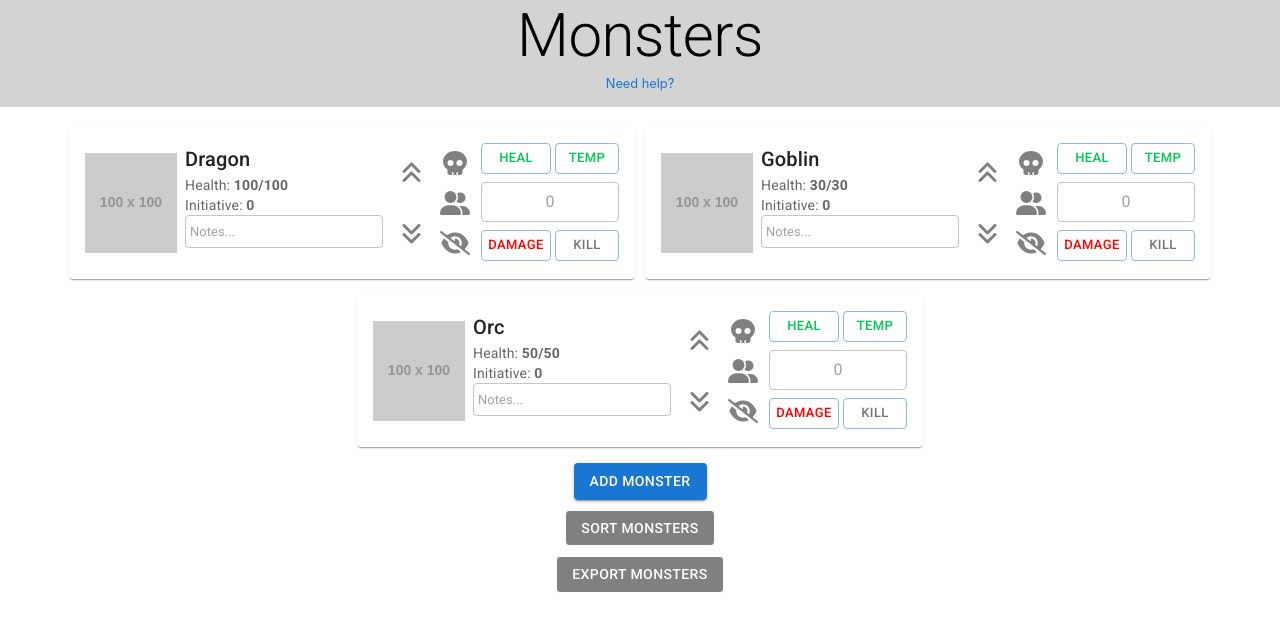
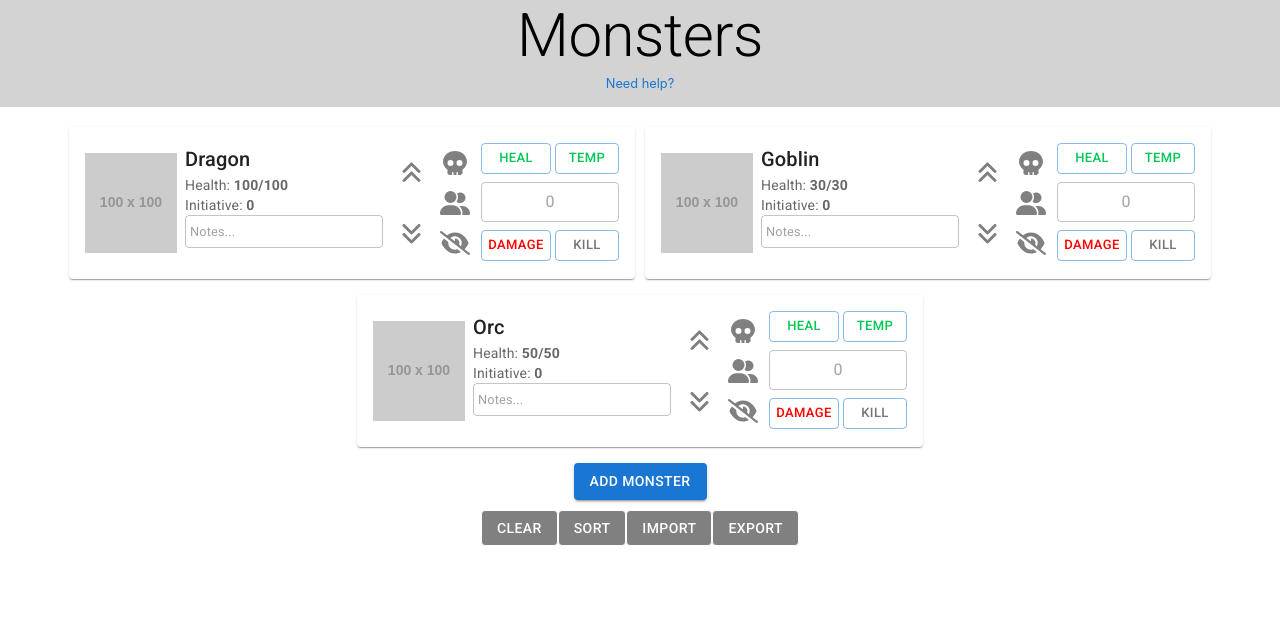
Before and after one commit to Nick-jw/dnd, a React (Create React App) app: page / in a window 1280 px wide. Shown: the top 632 px of the page. Built offline with nearby package versions, Linux system fonts and the light colour scheme.

Commit message:
Dynamic health value / importing

```diff
--- a/src/components/AddMonsterModal.tsx
+++ b/src/components/AddMonsterModal.tsx
@@ -86,7 +86,7 @@ const AddMonsterModal = ({ open, handleClose }: Props): JSX.Element => {
       return;
     }
     // Regex for strings in the format "XdY", with the trailing number being optional
-    const regex = /^(\d+[dD](1|2|4|6|8|10|12|20)?)$/;
+    const regex = /^(\d+[dD](1|2|4|6|8|10|12|20)?)(\+|\+\d+)?$/;
     // Set state if string matches regex pattern
     if (regex.test(value)) {
       setHealth(value);
--- a/src/pages/Main.tsx
+++ b/src/pages/Main.tsx
@@ -1,5 +1,5 @@
-import { Typography, Button, Container, Grid } from '@mui/material';
-import { useState, useEffect } from 'react';
+import { Button, Container, Grid, Box } from '@mui/material';
+import { useState, useEffect, ChangeEvent } from 'react';
 import { useMonsterManager } from '../context/MonsterManagerContext';
 import Monster from '../repository/Monster';
 import MonsterCard from '../components/MonsterCard';
@@ -9,8 +9,6 @@ import '../styles/Main.css';
 const Main = (): JSX.Element => {
   const monsterManager = useMonsterManager();
   const [monsters, setMonsters] = useState<Monster[]>([]);
-  const [name, setName] = useState<string>('');
-  const [health, setHealth] = useState<number | string>(0);
   const [open, setOpen] = useState<boolean>(false);
 
   useEffect(() => {
@@ -28,6 +26,10 @@ const Main = (): JSX.Element => {
       }
     };
   }, [monsterManager]);
+
+  const handleClear = (): void => {
+    monsterManager.clearAllMonsters();
+  };
 
   const handleSort = (): void => {
     monsterManager.sortMonsters();
@@ -48,6 +50,25 @@ const Main = (): JSX.Element => {
     link.click();
     // Clean up
     URL.revokeObjectURL(url);
+  };
+
+  const handleImport = (e: ChangeEvent<HTMLInputElement>): void => {
+    const file = e.target.files?.[0];
+    if (!file) return;
+
+    const reader = new FileReader();
+    reader.onload = (event) => {
+      const rawData = event.target?.result as string;
+      const data = JSON.parse(rawData);
+      monsterManager.importMonsters(data);
+    };
+    reader.onerror = (error) => {
+      // eslint-disable-next-line no-console
+      console.error('Error importing monsters: ', error);
+    };
+    reader.readAsText(file);
+    // Clear input to disable file caching
+    e.target.value = '';
   };
 
   const handleOpen = () => setOpen(true);
@@ -86,6 +107,7 @@ const Main = (): JSX.Element => {
       >
         Add Monster
       </Button>
+      <Box display="flex" justifyContent="space-between">
         <Button
           variant="outlined"
           color="secondary"
@@ -93,12 +115,50 @@ const Main = (): JSX.Element => {
             backgroundColor: 'grey',
             color: 'white',
             borderColor: 'white',
-          marginBottom: '10px',
+          }}
+          onClick={handleClear}
+        >
+          Clear
+        </Button>
+        <Button
+          variant="outlined"
+          color="secondary"
+          style={{
+            backgroundColor: 'grey',
+            color: 'white',
+            borderColor: 'white',
           }}
           onClick={handleSort}
         >
-        Sort Monsters
+          Sort
         </Button>
+
+        {/* Import Monsters */}
+        <input
+          accept=".txt"
+          style={{ display: 'none' }}
+          id="contained-button-file"
+          multiple
+          type="file"
+          onChange={handleImport}
+        />
+        {/* eslint-disable-next-line jsx-a11y/label-has-associated-control */}
+        <label htmlFor="contained-button-file">
+          <Button
+            variant="outlined"
+            color="secondary"
+            style={{
+              backgroundColor: 'grey',
+              color: 'white',
+              borderColor: 'white',
+            }}
+            component="span"
+          >
+            Import
+          </Button>
+        </label>
+
+        {/* Export Monsters */}
         <Button
           variant="outlined"
           color="secondary"
@@ -109,8 +169,9 @@ const Main = (): JSX.Element => {
           }}
           onClick={handleDownload}
         >
-        Export Monsters
+          Export
         </Button>
+      </Box>
       {/* Modal */}
       <AddMonsterModal open={open} handleClose={handleClose} />
     </Container>
--- a/src/repository/Helpers.ts
+++ b/src/repository/Helpers.ts
@@ -1,6 +1,9 @@
 // Calculates a number from dice notation, assumes input is correctly format
 const calculateDiceValue = (input: string): number => {
-  const [_multiplier, _dice] = input.toLowerCase().split('d');
+  const [_diceNotation, _scalar] = input.toLowerCase().split('+');
+  const [_multiplier, _dice] = _diceNotation.toLowerCase().split('d');
+  let scalar = parseInt(_scalar, 10);
+  scalar = Number.isNaN(scalar) ? 0 : scalar;
   const multiplier = parseInt(_multiplier, 10);
   const dice = parseInt(_dice, 10);
   let value = 0;
@@ -9,6 +12,7 @@ const calculateDiceValue = (input: string): number => {
     const diceVal = Math.floor(Math.random() * dice) + 1;
     value += diceVal;
   }
+  value += scalar;
   return value;
 };
 
--- a/src/repository/MonsterManager.ts
+++ b/src/repository/MonsterManager.ts
@@ -59,14 +59,20 @@ class MonsterManager {
   public addMonster(params: MonsterParams, quantity: number = 1): void {
     if (quantity > 1) {
       for (let i = 1; i <= quantity; ++i) {
+        const initiative = Math.floor(Math.random() * 20) + 1;
         const name = `${params.name} ${i}`;
-        const currMonster: Monster = new Monster({ ...params, name });
+        const currMonster: Monster = new Monster({
+          ...params,
+          name,
+          initiative,
+        });
         this.monsters.push(currMonster);
       }
     } else {
       const currMonster: Monster = new Monster(params);
       this.monsters.push(currMonster);
     }
+    this.sortMonsters();
     this.notifyListeners();
   }
 
@@ -158,6 +164,18 @@ class MonsterManager {
     }
     return false;
   }
+  // eslint-disable-next-line @typescript-eslint/no-explicit-any
+  public importMonsters(data: any): void {
+    try {
+      this.monsters = data;
+    } catch (err) {
+      // eslint-disable-next-line no-console
+      console.error('[MonsterManager] Error importing monsters');
+      // eslint-disable-next-line no-console
+      console.error(err);
+    }
+    this.notifyListeners();
+  }
 
   public clearAllMonsters(): void {
     this.monsters = [];
--- a/src/repository/useNewMonsterValidation.ts
+++ b/src/repository/useNewMonsterValidation.ts
@@ -16,7 +16,7 @@ const useNewMonsterValidation = (
     }
 
     // Health validation
-    const regex = /^(\d+[dD](4|6|8|10|12|20))$/;
+    const regex = /^(\d+[dD](1|2|4|6|8|10|12|20)?)(\+|\+\d+)?$/;
     if (Number.isNaN(+monster.health) || monster.health === '') {
       if (typeof monster.health === 'string' && !regex.test(monster.health)) {
         setError(true);
```
Also changed, not shown: 1 other file (tests, documents, lock files or other folders). Lines whose indentation alone changed are shown as unchanged.
